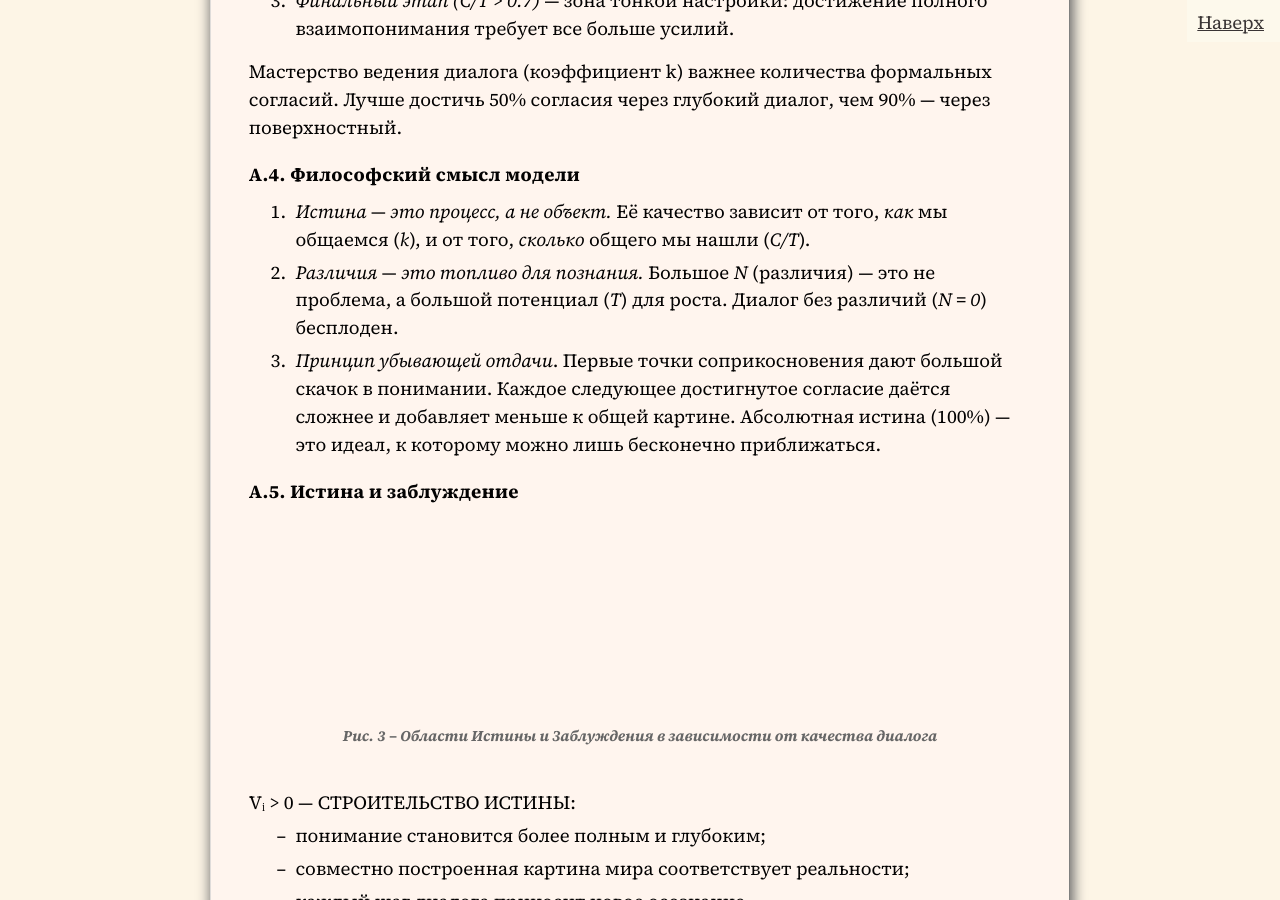
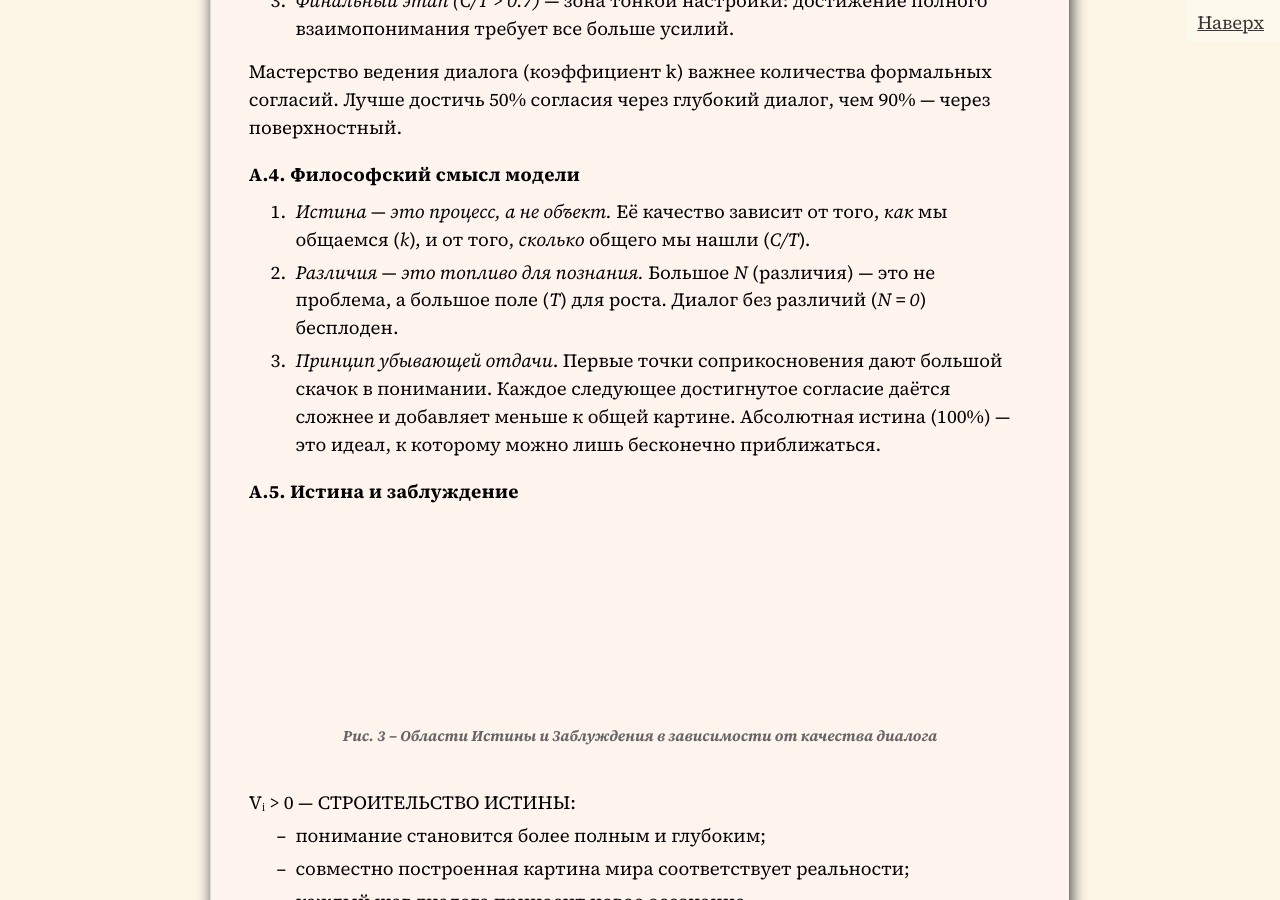
Before and after one commit to SergSi/land-use-art, a Jekyll site: the page built from _posts/2025-10-31-train.md, in a window 1280 px wide and 900 px high, scrolled down 9818 px. Built offline with Jekyll 4.4.1, drawn with Linux system fonts in a browser that asks for light colours; some web fonts are replaced.

Commit message:
Update 2025-10-31-train.md

```diff
--- a/_posts/2025-10-31-train.md
+++ b/_posts/2025-10-31-train.md
@@ -230,7 +230,7 @@ number="2"
 #### А.4. Философский смысл модели
 
 1. *Истина — это процесс, а не объект.* Её качество зависит от того, *как* мы общаемся (*k*), и от того, *сколько* общего мы нашли (*C/T*).
-2. *Различия — это топливо для познания.* Большое *N* (различия) — это не проблема, а большой потенциал (*T*) для роста. Диалог без различий (*N = 0*) бесплоден.
+2. *Различия — это топливо для познания.* Большое *N* (различия) — это не проблема, а большое поле (*T*) для роста. Диалог без различий (*N = 0*) бесплоден.
 3. *Принцип убывающей отдачи*. Первые точки соприкосновения дают большой скачок в понимании. Каждое следующее достигнутое согласие даётся сложнее и добавляет меньше к общей картине. Абсолютная истина (100%) — это идеал, к которому можно лишь бесконечно приближаться.
 
 #### А.5. Истина и заблуждение
```
